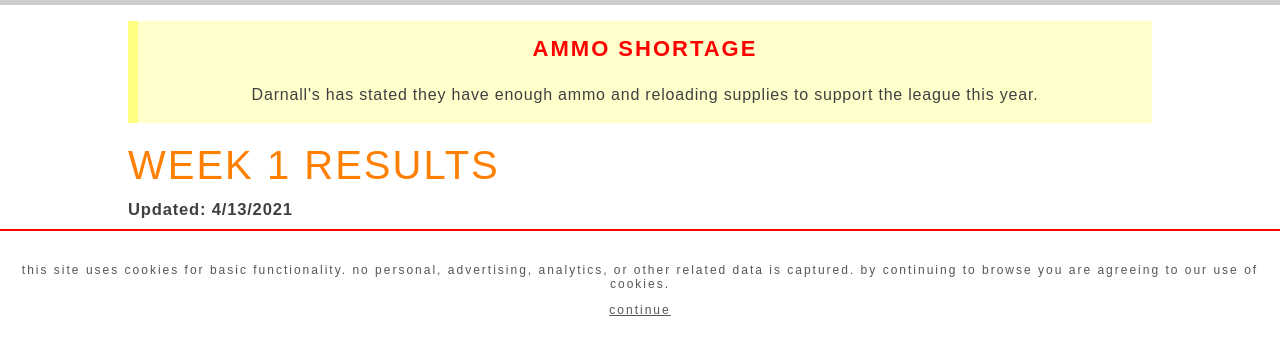
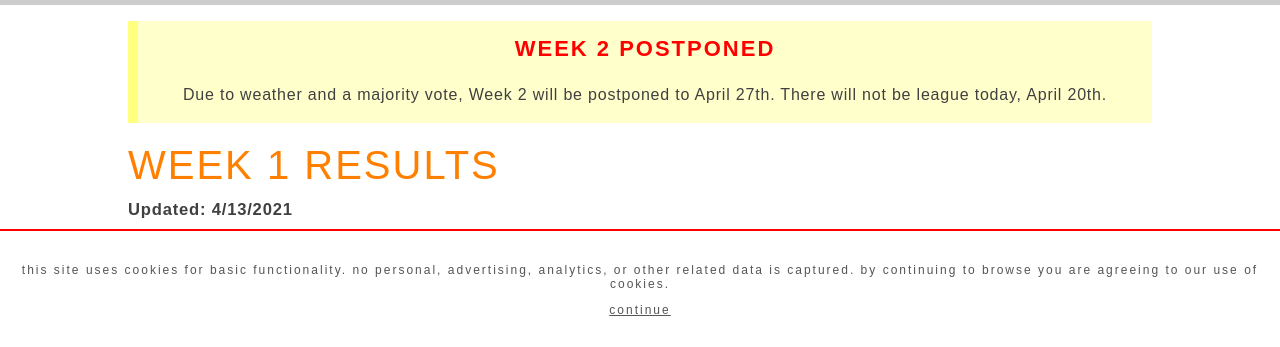
Before and after one commit to salmoncow/citl, a plain HTML site: page src/www/index.html in a window 1280 px wide. Shown: the part 451-798 px from the top of the page. Drawn offline with Linux system fonts and the light colour scheme.

Commit message:
updated for weather

```diff
--- a/src/www/index.html
+++ b/src/www/index.html
@@ -53,9 +53,9 @@
 
 
     <table class="warning_table">
-        <tr><th>Ammo Shortage</th></tr>
+        <tr><th>Week 2 Postponed</th></tr>
         <tr><td style="text-align: center;" >
-            Darnall's has stated they have enough ammo and reloading supplies to support the league this year.
+            Due to weather and a majority vote, Week 2 will be postponed to April 27th. There will not be league today, April 20th.
         </td></tr>
     </table>
 
```
Also changed, not shown: src/www/scorecards.html (+3 -2 lines), 1 other file.
